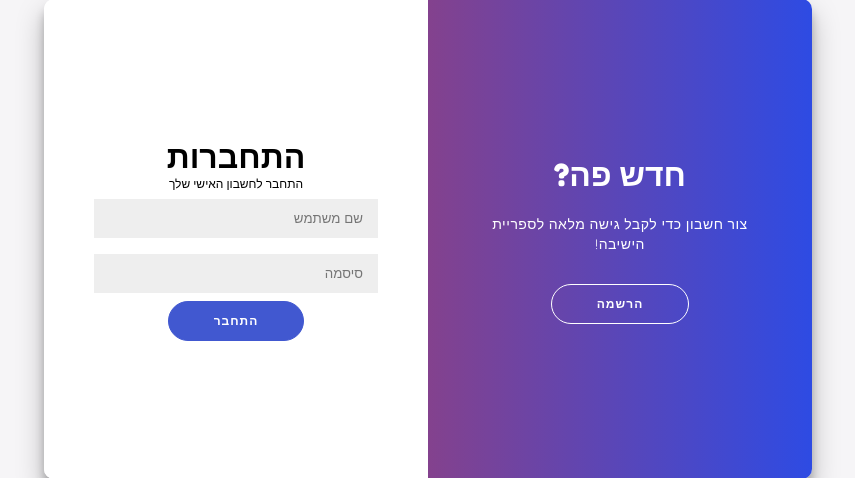
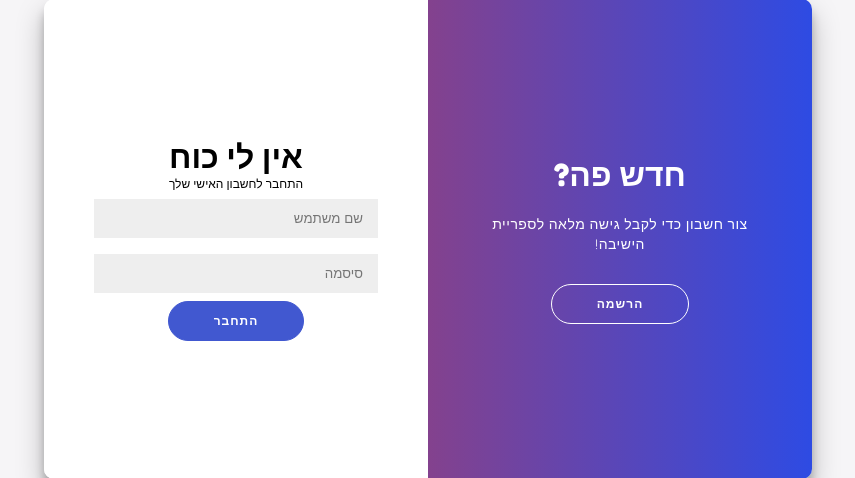
Before and after one commit to TapChap/LibraryCatalog, a Python web app: template app/templates/landing.html in a window 1280 px wide. Shown: the part 141-619 px from the top of the page, without its empty margins (212-1067 px from the left). Run offline with Jinja, Linux system fonts and the light colour scheme; the template is opened without the code that fills it, so the values that code supplies are empty.

Commit message:
גכעגכעגכ

```diff
--- a/app/templates/landing.html
+++ b/app/templates/landing.html
@@ -21,7 +21,7 @@
     </div>
     <div class="form-container sign-in-container">
         <div class="form">
-            <h1>התחברות</h1>
+            <h1>אין לי כוח</h1>
             <span>התחבר לחשבון האישי שלך</span>
             <input id="login_username" type="text" placeholder="שם משתמש" />
             <input id="login_password" type="password" placeholder="סיסמה" />
```
